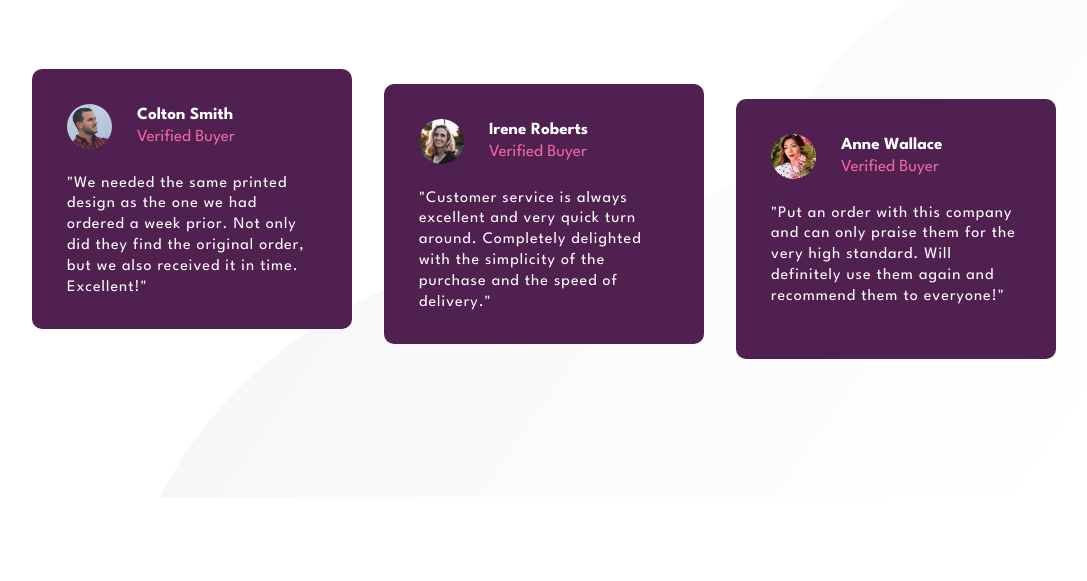
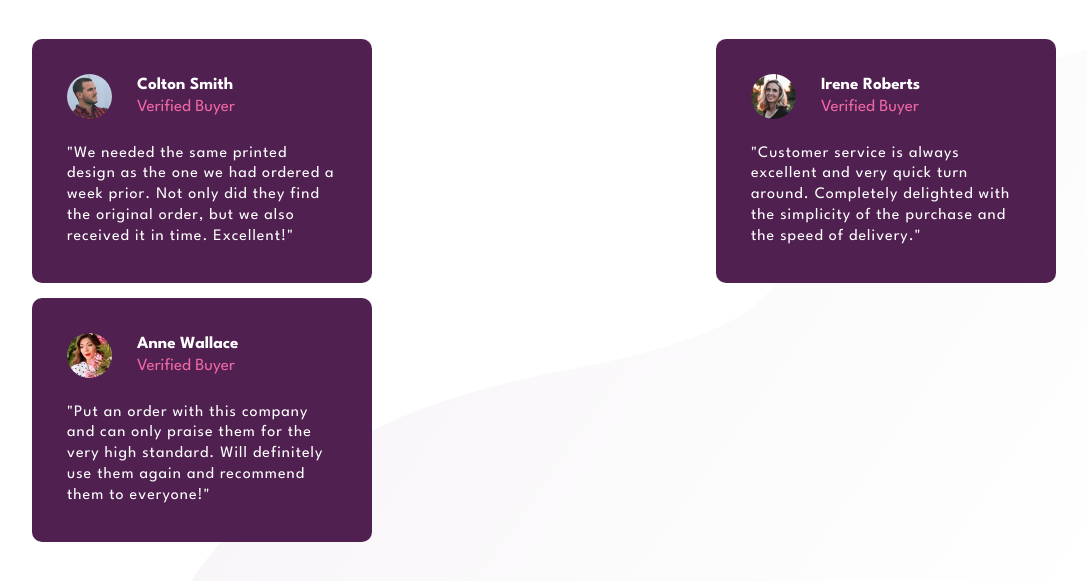
Before and after one commit to Felipe-stack243/Felipe-stack243.github.io, a plain HTML site: page index.html in a window 1280 px wide. Shown: the part 303-884 px from the top of the page, without its empty margins (96-1183 px from the left). Before the commit the page ends 800 px from the top, so only its background shows below. Drawn offline with Linux system fonts and the light colour scheme.

Commit message:
Nueva actualización de la página

```diff
--- a/css/estilos.css
+++ b/css/estilos.css
@@ -97,7 +97,7 @@ body {
     display: flex;
     flex-direction: column;
     align-items: center;
-    gap: 20px;
+    gap: 15px;
 }
 
 .main__users {
@@ -204,8 +204,7 @@ body {
     }
 
     .main__users {
-        width: 320px;
-        height: 260px;
+        width: 340px;
     }
 
     .wave--top {
@@ -237,7 +236,7 @@ body {
     }
 }
 
-@media (min-width: 1250px) {
+@media (min-width: 1320px) {
     .main__users--top {
         margin-top: 30px;
     }
```
